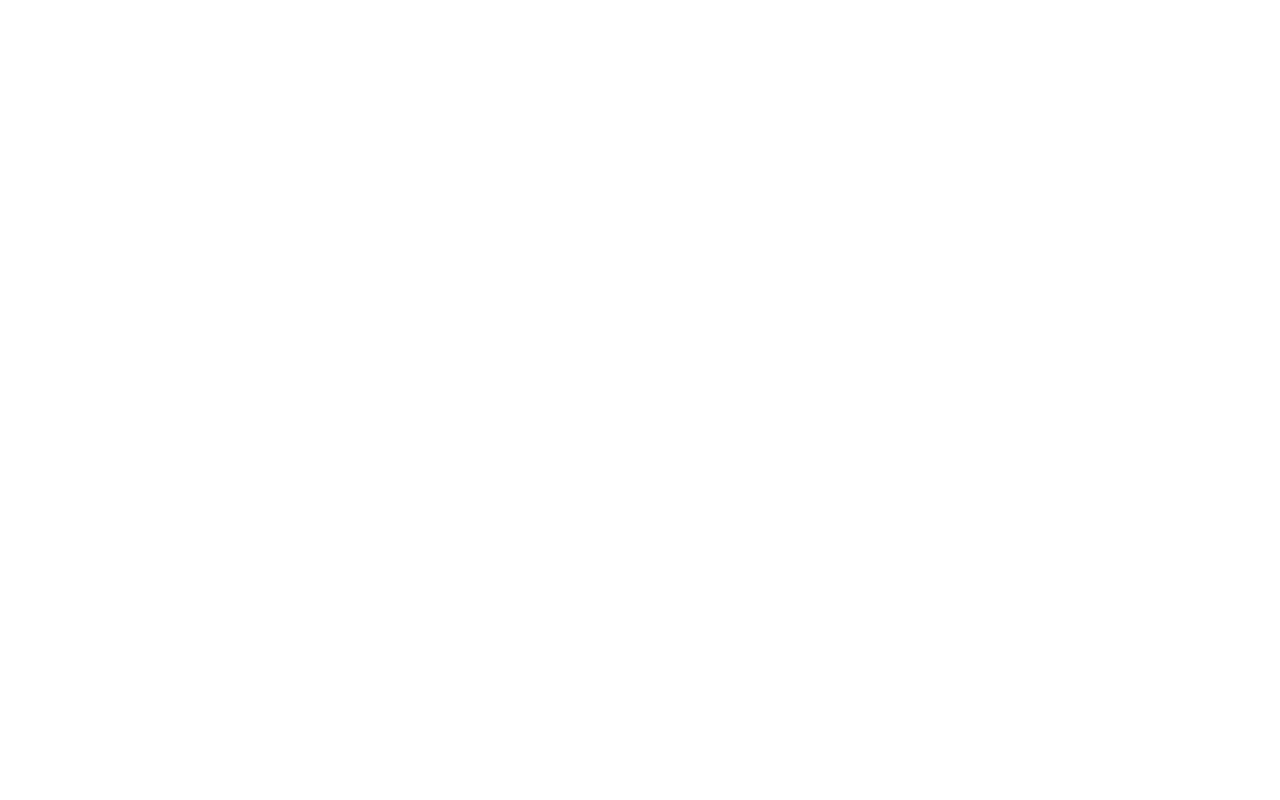
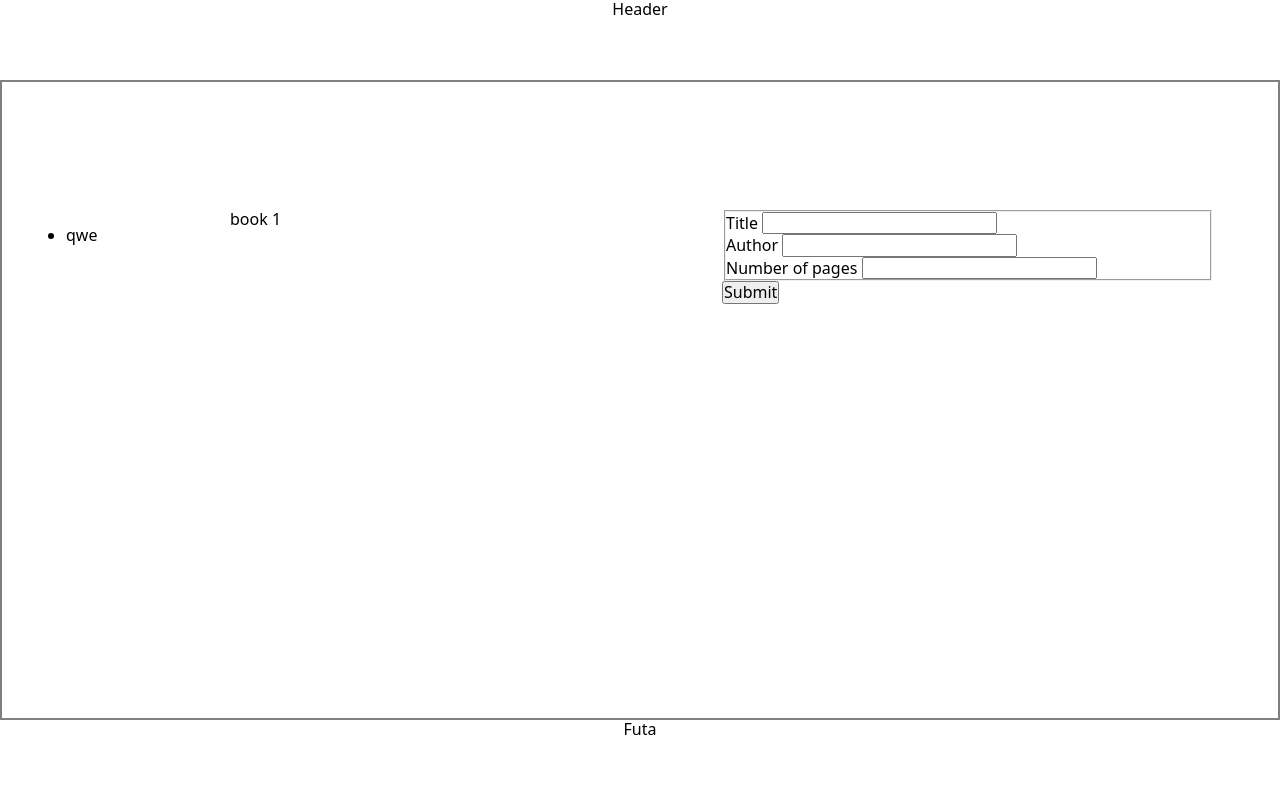
Before and after one commit to snuffeen/Library, a plain HTML site: page index.html in a window 1280 px wide. Drawn offline with Linux system fonts and the light colour scheme.

Commit message:
basic layout

```diff
--- a/index.html
+++ b/index.html
@@ -8,6 +8,38 @@
     <script src="script.js"></script>
 </head>
 <body>
-
+    <header>Header</header>
+    <main>
+        <div class="list-of-books">
+            <ul>
+                <li>qwe</li>
+            </ul>
+        </div>
+        <div class="current-book-info">
+            book 1
+        </div>
+        <div>
+            <fieldset>
+                <form action="" class="new-book-form">
+                    <div>
+                        <label for="book-title">Title</label>
+                        <input type="text" id="book-title" name="book-title" required>
+                    </div>
+                    <div>
+                        <label for="book-author">Author</label>
+                        <input type="text" id="book-author" name="book-author" required>
+                    </div>
+                    <div>
+                        <label for="number-of-pages">Number of pages</label>
+                        <input type="number" id="number-of-pages" name="number-of-pages">
+                    </div>
+            </fieldset>
+            <div class="submit">
+                <button type="submit">Submit</button>
+            </div>
+            </form>
+        </div>
+    </main>
+    <footer>Futa</footer>
 </body>
 </html>
--- a/script.js
+++ b/script.js
@@ -0,0 +1,11 @@
+const myLibrary = []
+
+function Book(title, author, numberOfPages) {
+    this.title = title;
+    this.author = author;
+    this.numberOfPages = numberOfPages;
+}
+
+function addBookToLibrary() {
+
+}
--- a/styles.css
+++ b/styles.css
@@ -1 +1,26 @@
 @import url(modern-normalize.css);
+
+* {
+    padding: 0;
+}
+
+header {
+    text-align: center;
+}
+
+footer {
+    text-align: center;
+}
+
+body {
+    height: 100vh;
+    display: grid;
+    grid-template-rows: 10% 80% 10%;
+}
+
+main {
+    display: grid;
+    grid-template-columns: 1fr 3fr 3fr;
+    padding: 10% 5% 0 5%;
+    border: 2px solid grey;
+}
```
